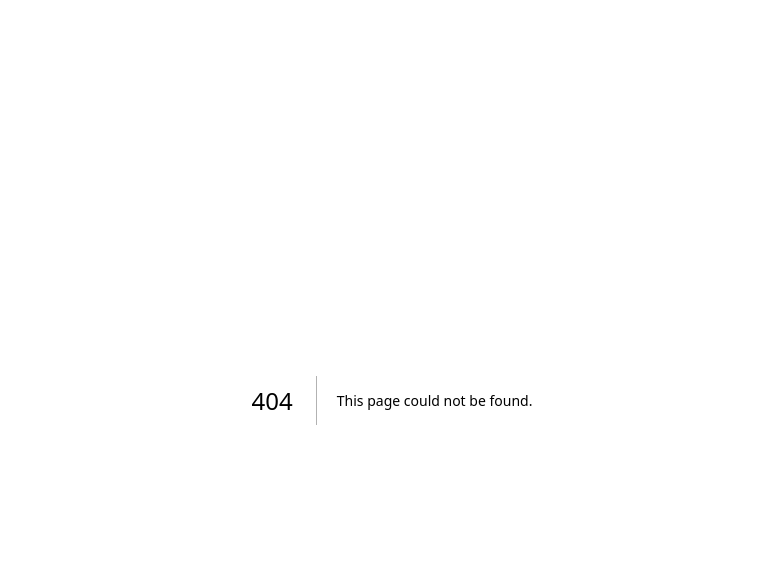
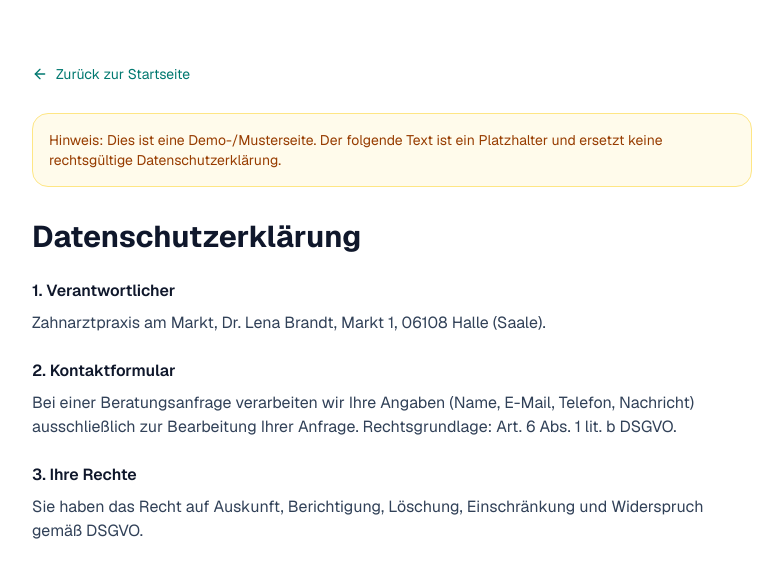
Before and after one commit to melihmdagency-web/zahnarztpraxis-demo1, a Next.js app: page /datenschutz in a window 1280 px wide. Before the commit this address had no page. Shown: the top 578 px of the page, without its empty margins (248-1031 px from the left). Built offline with nearby package versions, Linux system fonts and the light colour scheme.

Commit message:
datenschutz page.tsx

```diff
--- /dev/null
+++ b/app/datenschutz/page.tsx
@@ -0,0 +1,30 @@
+import Link from "next/link"
+import { ArrowLeft } from "lucide-react"
+
+export default function DatenschutzPage() {
+  return (
+    <main className="mx-auto max-w-3xl px-6 py-16">
+      <Link href="/" className="inline-flex items-center gap-2 text-sm text-teal-700 hover:underline">
+        <ArrowLeft className="h-4 w-4" /> Zurück zur Startseite
+      </Link>
+      <div className="mt-6 rounded-lg border border-amber-200 bg-amber-50 p-4 text-sm text-amber-800">
+        Hinweis: Dies ist eine Demo-/Musterseite. Der folgende Text ist ein Platzhalter und ersetzt keine rechtsgültige Datenschutzerklärung.
+      </div>
+      <h1 className="mt-8 text-3xl font-bold text-slate-900">Datenschutzerklärung</h1>
+      <div className="mt-6 space-y-6 text-slate-700">
+        <section>
+          <h2 className="font-semibold text-slate-900">1. Verantwortlicher</h2>
+          <p className="mt-2">Zahnarztpraxis am Markt, Dr. Lena Brandt, Markt 1, 06108 Halle (Saale).</p>
+        </section>
+        <section>
+          <h2 className="font-semibold text-slate-900">2. Kontaktformular</h2>
+          <p className="mt-2">Bei einer Beratungsanfrage verarbeiten wir Ihre Angaben (Name, E-Mail, Telefon, Nachricht) ausschließlich zur Bearbeitung Ihrer Anfrage. Rechtsgrundlage: Art. 6 Abs. 1 lit. b DSGVO.</p>
+        </section>
+        <section>
+          <h2 className="font-semibold text-slate-900">3. Ihre Rechte</h2>
+          <p className="mt-2">Sie haben das Recht auf Auskunft, Berichtigung, Löschung, Einschränkung und Widerspruch gemäß DSGVO.</p>
+        </section>
+      </div>
+    </main>
+  )
+}
```
